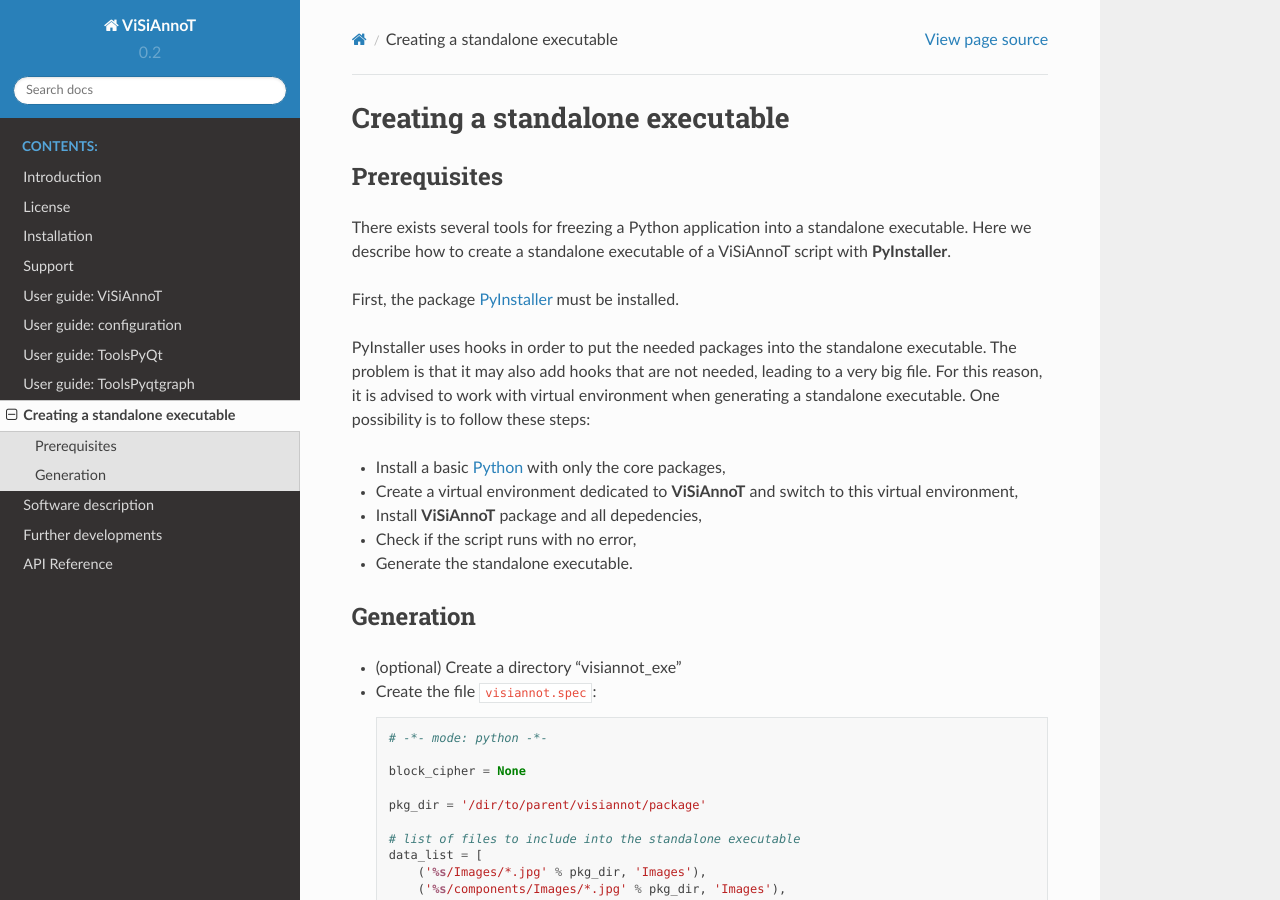
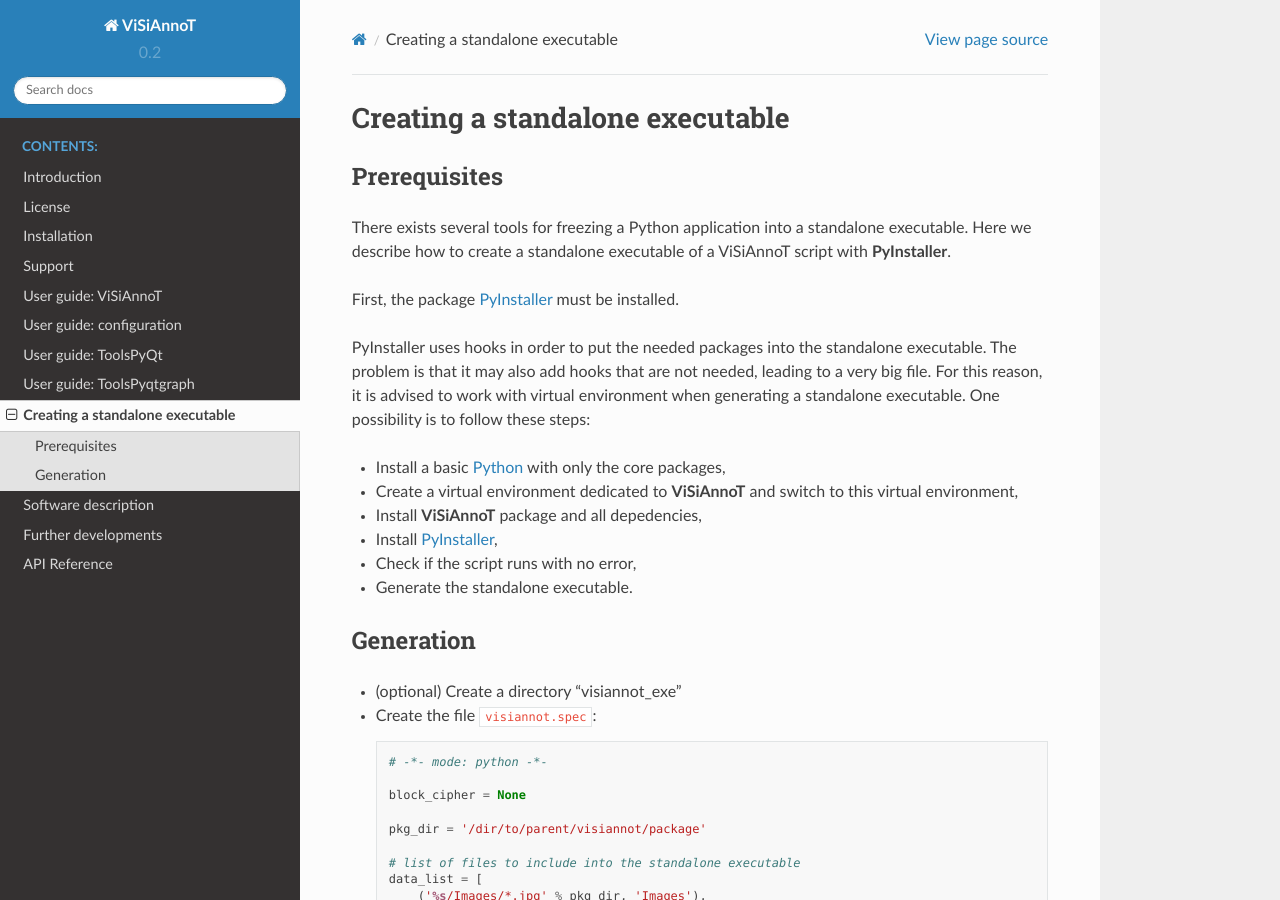
Before and after one commit to RphWbr/visiannot, a Sphinx documentation site: the page built from doc/source/exe.rst, in a window 1280 px wide and 900 px high. Built offline with Sphinx 7.4.7 and the Read the Docs theme 2.0.0, drawn with Linux system fonts in a browser that asks for light colours; formulas are drawn with MathJax 3.

Commit message:
develop - minor documentation update

```diff
--- a/doc/source/exe.rst
+++ b/doc/source/exe.rst
@@ -14,6 +14,7 @@ PyInstaller uses hooks in order to put the needed packages into the standalone e
 * Install a basic `Python <https://www.python.org/downloads/>`_ with only the core packages,
 * Create a virtual environment dedicated to **ViSiAnnoT** and switch to this virtual environment,
 * Install **ViSiAnnoT** package and all depedencies,
+* Install `PyInstaller <https://www.pyinstaller.org>`_,
 * Check if the script runs with no error,
 * Generate the standalone executable.
 
```
